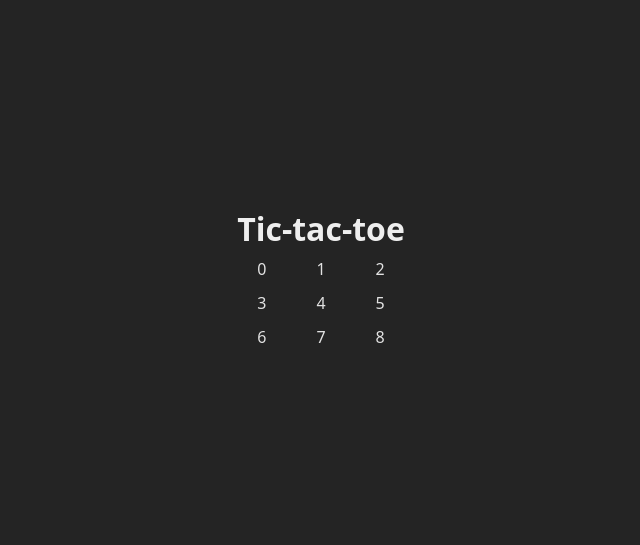
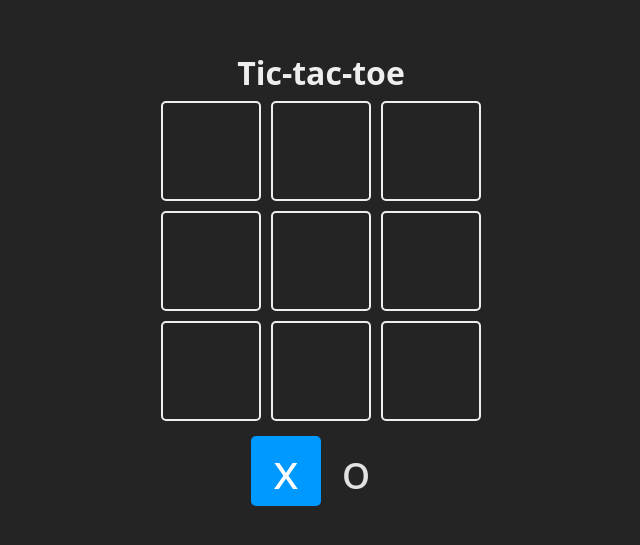
Before and after one commit to SaraviaMartin/tic-tac-toe, a React (Vite) app: page / in a window 1280 px wide. Shown: the part 117-662 px from the top of the page, without its empty margins (319-959 px from the left). Built offline with nearby package versions, Linux system fonts and the light colour scheme.

Commit message:
game logic

```diff
--- a/src/App.jsx
+++ b/src/App.jsx
@@ -1,11 +1,41 @@
+import { useState } from "react"
+
 const TURNS = {
   X: 'x',
   O: 'o',
 }
 
-const board = Array(9).fill(null)
+
+
+const Square = ({children, isSelected, updateBoard, index }) => {
+  const className = `square ${isSelected ? 'is-selected' : ''}`
+
+  const handleClick = () => {
+    updateBoard(index)
+  }
+
+  return (
+    <div onClick={handleClick} className={className}>
+      {children}
+    </div>
+  )
+}
 
 function App() {
+  const [board, setBoard] = useState(Array(9).fill(null))
+
+  const [turn, setTurn] = useState(TURNS.X)
+
+  const updateBoard = (index) =>{
+
+    const newBoard = [...board]
+    newBoard[index] = turn            //con esto hacemos que el board se actualice
+    setBoard(newBoard)
+
+    const newTurn = turn === TURNS.X ? TURNS.O : TURNS.X
+    setTurn(newTurn)
+  }
+
   return  (
     <main className="board">
       <h1>Tic-tac-toe</h1>
@@ -13,15 +43,22 @@
         {
           board.map((_, index) => {
             return(
-              <div className="cell" key={index}>
-              <span className="cell__content">
-                {index}
-              </span>
-            </div>
+              <Square
+                key={index}
+                index={index}
+                updateBoard={updateBoard}
+              >
+                {board[index]}
+              </Square>
             )
 
           })
         }
+      </section>
+
+      <section className="turn">
+        <Square isSelected = {turn === TURNS.X}>{TURNS.X}</Square>
+        <Square isSelected = {turn === TURNS.O}>{TURNS.O}</Square>
       </section>
     </main>
   )
```
